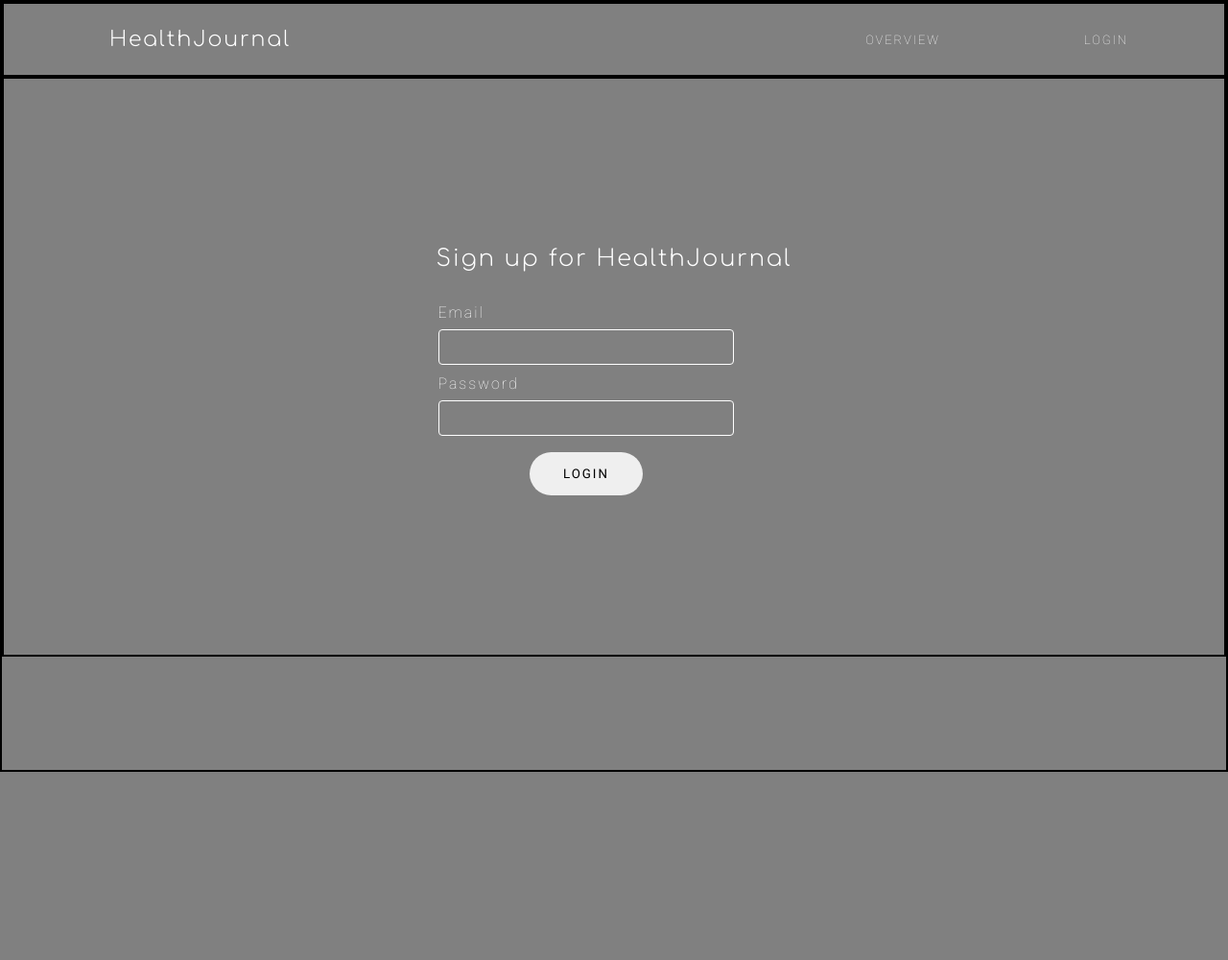
After one commit to stephmarisa/health_journal, a Flask app: page /login in a window 1280 px wide. The commit adds this page. Shown: the whole page at 96% size. Run offline with Flask 2, Linux system fonts and the light colour scheme.

Commit message:
login and registration front end

```diff
--- a/flask_app/controllers/temps.py
+++ b/flask_app/controllers/temps.py
@@ -9,3 +9,11 @@ from flask import render_template, redirect, request, session, flash
 @app.route('/')
 def dashboard_page():
     return render_template("home.html")
+
+@app.route('/login')
+def login():
+    return render_template("login.html")
+
+@app.route('/register')
+def register():
+    return render_template("register.html")
--- a/flask_app/static/css/mainstyles.css
+++ b/flask_app/static/css/mainstyles.css
@@ -17,7 +17,8 @@ a{
     font-family: 'Roboto', sans-serif;
     font-weight:medium;
 }
-.text-style-2 {
+
+.text-style-2, form{
     font-family: 'Roboto', sans-serif;
     font-weight: lighter;
 }
--- a/flask_app/static/css/navystyles.css
+++ b/flask_app/static/css/navystyles.css
@@ -22,6 +22,9 @@
     justify-content: center;
     align-items: center;
 }
+.initial-body-head{
+    padding-bottom: 20px;
+}
 .initial-body-text{
     font-family: 'Comfortaa', sans-serif;
     text-align: center;
@@ -34,6 +37,25 @@
     display:flex;
     justify-content: center;
 }
-.initial-body-buttons input{
-    margin: 0px 20px 0px 20px;
+.initial-body-buttons form{
+    margin: 0px 30px 0px 30px;
 }
+
+/* Form */
+input[type=text], input[type=password], select {
+    width: 100%;
+    padding: 10px 20px;
+    margin: 8px 0;
+    display: inline-block;
+    border: 1px solid white;
+    border-radius: 4px;
+    box-sizing: border-box;
+    background-color: gray;
+}
+input[name = "confirm_password"], input[name = "password"]{
+    margin-bottom: 15px;
+}
+input[type=submit]{
+    display: block;
+    margin: 0 auto;
+}
--- /dev/null
+++ b/flask_app/templates/login.html
@@ -0,0 +1,54 @@
+<!DOCTYPE html>
+<html lang="en">
+<head>
+    <meta charset="UTF-8">
+    <meta http-equiv="X-UA-Compatible" content="IE=edge">
+    <meta name="viewport" content="width=device-width, initial-scale=1.0">
+    <title>Login</title>
+        <!-- CSS files -->
+        <link rel="stylesheet" href="static/css/mainstyles.css">
+        <link rel="stylesheet" href="static/css/navystyles.css">
+        <!-- Fonts -->
+        <link rel="preconnect" href="https://fonts.googleapis.com">
+        <link rel="preconnect" href="https://fonts.gstatic.com" crossorigin>
+        <link href="https://fonts.googleapis.com/css2?family=Comfortaa:wght@300;400&family=Roboto:wght@100;400&display=swap" rel="stylesheet">
+</head>
+<body>
+    <div class="initial-main-container">
+        <div class="initial-main-left"></div>
+        <div class="initial-main-right">
+            <div class="navbar initial-navbar">
+                <div class="nav-left">
+                    HealthJournal
+                </div>
+                <div class="nav-right text-style-2">
+                    <a href="">OVERVIEW</a>
+                    <a href="/login">LOGIN</a>
+                </div>
+            </div>
+            <div class="initial-body">
+                <div class="container">
+                    <div class="initial-body-text initial-body-head">
+                        Sign up for HealthJournal
+                    </div>
+                    <form action="/" method = "GET"> <!-- change -->
+                        <table>
+                            <tr>
+                                <td><label for="email">Email </label>
+                                    <input type="text" name = "email"></td>
+                            </tr>
+                            <tr>
+                                <td ><label for="password">Password </label>
+                                    <input type="password" name = "password"></td>
+                            </tr>
+                            <tr>
+                                <td><input class = "button-1 center" type="submit" value = "LOGIN"></td>
+                            </tr>
+                        </table>
+                    </form>
+                </div>
+            </div>
+        </div>
+    </div>
+</body>
+</html>
```
Also changed, not shown: flask_app/templates/home.html (+10 -3 lines), flask_app/templates/register.html (added, +68 -0 lines).
